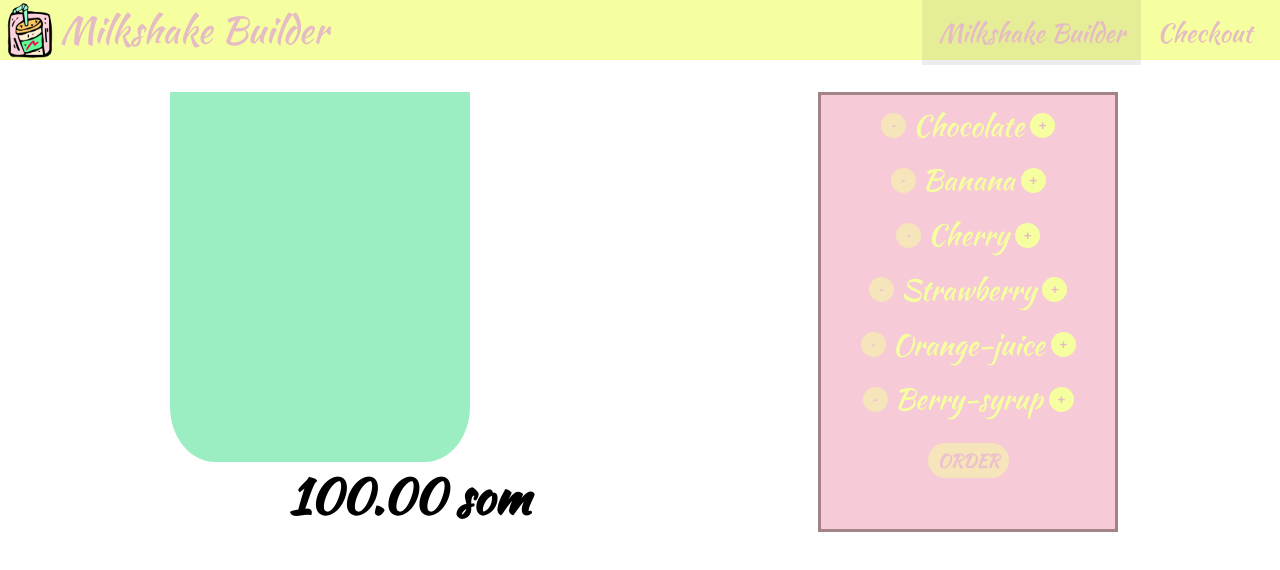
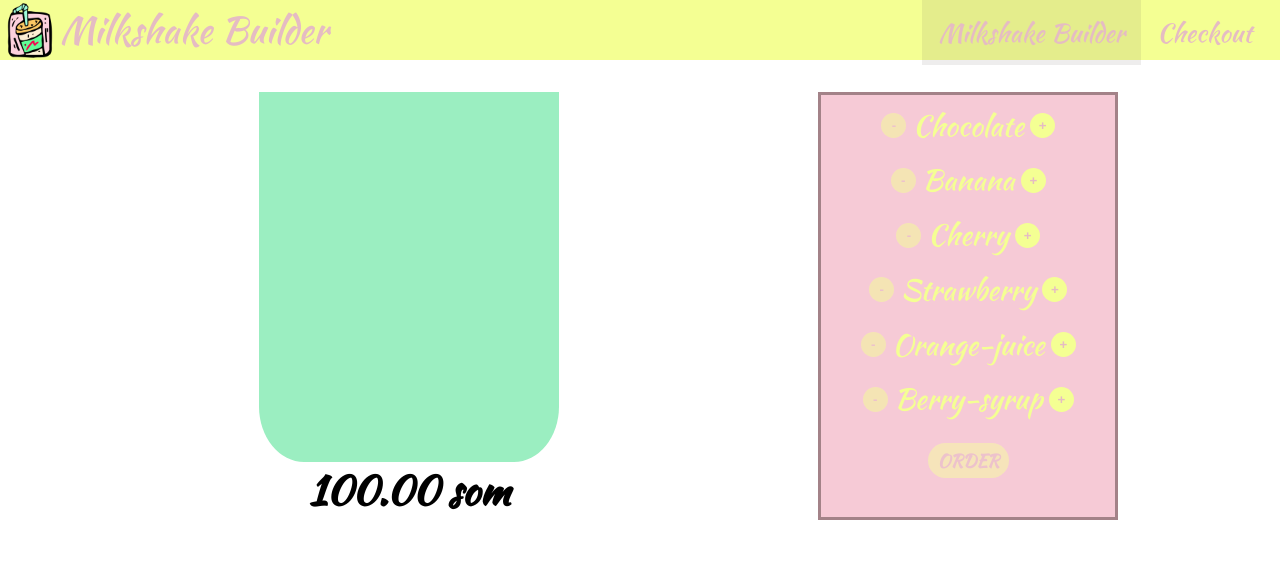
Before and after one commit to Sulaiman-Kudaibergenov/milkshake-builder, a React (Create React App) app: page / in a window 1280 px wide. Shown: the top 570 px of the page. Built offline with nearby package versions, Linux system fonts and the light colour scheme.

Commit message:
style adjustment

```diff
--- a/src/components/Layout/Drawer/Drawer.module.css
+++ b/src/components/Layout/Drawer/Drawer.module.css
@@ -1,7 +1,7 @@
 .Drawer .content {
   width: 260px;
   height: 100%;
-  background-color: #f6ff9f;
+  background-color: #ecf690;
   position: fixed;
   z-index: 200;
   top: 0;
--- a/src/components/Layout/Toolbar/Toolbar.module.css
+++ b/src/components/Layout/Toolbar/Toolbar.module.css
@@ -1,5 +1,5 @@
 .Toolbar {
-  background-color: #f6ff9f;
+  background-color: #f4ff93;
   height: 60px;
   display: flex;
   justify-content: space-between;
--- a/src/components/MilkshakeBuilder/Milkshake/Milkshake.module.css
+++ b/src/components/MilkshakeBuilder/Milkshake/Milkshake.module.css
@@ -12,9 +12,10 @@
   align-content: flex-start;
 
   overflow: hidden;
+  margin: 0 auto;
 }
 .Milkshake .price {
-  font-size: 3rem;
+  font-size: 2.5rem;
   text-align: center;
   font-weight: bold;
   font-family: "Kaushan Script", cursive;
--- a/src/components/MilkshakeBuilder/MilkshakeControls/MilkshakeControl/MilkshakeControl.module.css
+++ b/src/components/MilkshakeBuilder/MilkshakeControls/MilkshakeControl/MilkshakeControl.module.css
@@ -3,7 +3,7 @@
   align-items: center;
 }
 .MilkshakeControl .label {
-  color: #f6ff9f;
+  color: #f4ff93;
   font-family: "Kaushan Script", cursive;
   font-size: 1.2rem;
   padding: 0.4rem;
@@ -12,7 +12,7 @@
   width: 25px;
   height: 25px;
   border: none;
-  background-color: #f6ff9f;
+  background-color: #f4ff93;
   color: rgb(229, 188, 195);
   font-weight: bold;
   border-radius: 100%;
```
